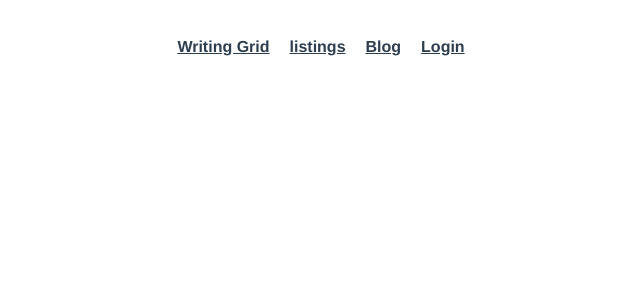
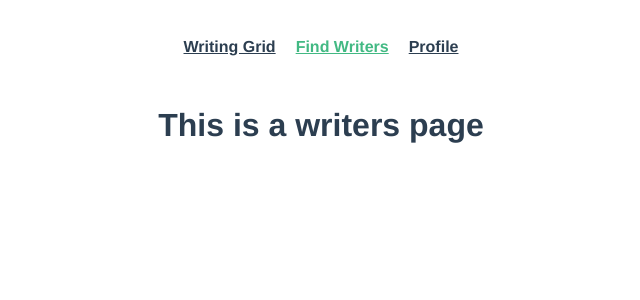
Before and after one commit to tdecelle/writing-grid-website, a Vue app: page /writers in a window 1280 px wide. Shown: the top 300 px of the page, without its empty margins (319-959 px from the left). Built offline with nearby package versions, Linux system fonts and the light colour scheme.

Commit message:
Updated Routes

```diff
--- a/src/App.vue
+++ b/src/App.vue
@@ -2,9 +2,8 @@
   <div id="app">
     <div id="nav">
       <router-link to="/">Writing Grid</router-link>
-      <router-link to="/listings">listings</router-link>
-      <router-link to="/blog">Blog</router-link>
-      <router-link to="/login">Login</router-link>
+      <router-link to="/writers">Find Writers</router-link>
+      <router-link to="/profile">Profile</router-link>
     </div>
     <router-view/>
   </div>
--- a/src/router.ts
+++ b/src/router.ts
@@ -14,28 +14,20 @@ export default new Router({
       component: Home,
     },
     {
-      path: '/login',
-      name: 'Login',
+      path: '/profile',
+      name: 'Profile',
       // route level code-splitting
       // this generates a separate chunk (about.[hash].js) for this route
       // which is lazy-loaded when the route is visited.
-      component: () => import(/* webpackChunkName: "about" */ './views/Login.vue'),
+      component: () => import(/* webpackChunkName: "profile" */ './views/Profile.vue'),
     },
     {
-      path: '/blog',
-      name: 'Blog',
+      path: '/writers',
+      name: 'Writers',
       // route level code-splitting
       // this generates a separate chunk (about.[hash].js) for this route
       // which is lazy-loaded when the route is visited.
-      component: () => import(/* webpackChunkName: "about" */ './views/Blog.vue'),
-    },
-    {
-      path: '/listings',
-      name: 'Listings',
-      // route level code-splitting
-      // this generates a separate chunk (about.[hash].js) for this route
-      // which is lazy-loaded when the route is visited.
-      component: () => import(/* webpackChunkName: "about" */ './views/Listings.vue'),
+      component: () => import(/* webpackChunkName: "writers" */ './views/Writers.vue'),
     },
   ],
 });
--- a/src/views/Blog.vue
+++ /dev/null
@@ -1,5 +0,0 @@
-<template>
-  <div class="login">
-    <h1>This is a blog page</h1>
-  </div>
-</template>
--- a/src/views/Listings.vue
+++ /dev/null
@@ -1,5 +0,0 @@
-<template>
-  <div class="login">
-    <h1>This is a listings page</h1>
-  </div>
-</template>
--- a/src/views/Login.vue
+++ b/src/views/Login.vue
@@ -1,5 +1,5 @@
 <template>
   <div class="login">
-    <h1>This is a login page</h1>
+    <h1>This is a login page and it shouldn't be showing yet</h1>
   </div>
 </template>
--- /dev/null
+++ b/src/views/Profile.vue
@@ -0,0 +1,5 @@
+<template>
+  <div class="Profile">
+    <h1>This is a profile page</h1>
+  </div>
+</template>
--- /dev/null
+++ b/src/views/Writers.vue
@@ -0,0 +1,5 @@
+<template>
+  <div class="writers">
+    <h1>This is a writers page</h1>
+  </div>
+</template>
```
